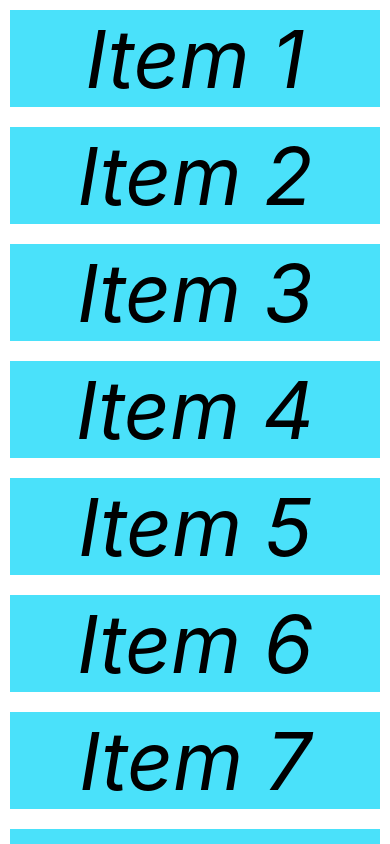
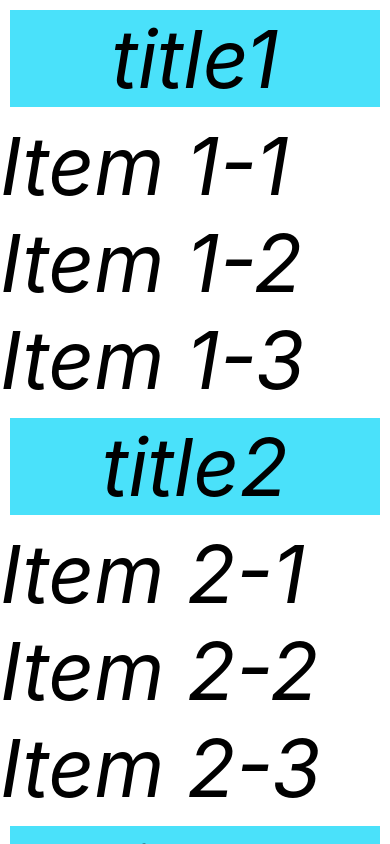
Before and after one commit to enrick-dev/study-app-React-Native, a React Native app: screen / in a window 390 px wide. Built offline with nearby package versions, Linux system fonts and the light colour scheme.

Commit message:
FlatList & SectionList with Nested Array

```diff
--- a/App.js
+++ b/App.js
@@ -1,46 +1,111 @@
 import React, {useState} from 'react';
-import {StyleSheet, View, Text, Button, Linking, ScrollView, RefreshControl} from 'react-native';
+import {
+  StyleSheet,
+  View,
+  Text,
+  Button,
+  Linking,
+  ScrollView,
+  RefreshControl,
+  FlatList,
+  SectionList
+} from 'react-native';
 
 const App = () => {
 
   const [Items, setItems] = useState([
-    {key: 1, item: 'Item 1'},
-    {key: 2, item: 'Item 2'},
-    {key: 3, item: 'Item 3'},
-    {key: 4, item: 'Item 4'},
-    {key: 5, item: 'Item 5'},
-    {key: 6, item: 'Item 6'},
-    {key: 7, item: 'Item 7'},
-    {key: 8, item: 'Item 8'},
+    {key: '1', name: 'Item 1'},
+    {key: '2', name: 'Item 2'},
+    {key: '3', name: 'Item 3'},
+    {key: '4', name: 'Item 4'},
+    {key: '5', name: 'Item 5'},
+    {key: '6', name: 'Item 6'},
+    {key: '7', name: 'Item 7'},
+    {key: '8', name: 'Item 8'},
   ]);
+  const DATA =[
+    {
+      title:'title1',
+      data: ['Item 1-1', 'Item 1-2', 'Item 1-3'],
+    },
+    {
+      title:'title2',
+      data: ['Item 2-1', 'Item 2-2', 'Item 2-3'],
+    },
+    {
+      title:'title3',
+      data: ['Item 3-1'],
+    },
+    {
+      title:'title4',
+      data: ['Item 4-1', 'Item 4-2'],
+    },
+  ]
   const [Refreshing, setRefreshing] = useState(false);
 
   const onRefresh = () => {
     setRefreshing(true);
-    setItems([...Items, {key: 69, item: 'item 69'}]);
+    setItems([...Items, {name: 'item 69'}]);
     setRefreshing(false);
   };
   return (
-    <ScrollView
-    style={styles.body}
-    refreshControl={
-      <RefreshControl
-      refreshing={ Refreshing }
-      onRefresh={onRefresh}
-      colors={['#ff9809']}
-      />
-    }
-    >
-    {
-      Items.map((object) => {
-        return (
-          <View style={styles.item} key={object.key}>
-            <Text style={styles.text}>{object.item}</Text>
-          </View>
-        )
-      })
-    }
-    </ScrollView>
+    //-----------------------SECTION LIST------------------------
+
+    <SectionList
+      keyExtractor={(item, index) => index.toString()}
+      sections={DATA}
+      renderItem={({item}) => (
+        <Text style={styles.text}>{item}</Text>
+      )}
+      renderSectionHeader={({section})=>(
+        <View style={styles.item}>
+          <Text style={styles.text}>{section.title}</Text>
+        </View>
+      )}
+    />
+
+    //-----------------------FLAT LIST------------------------
+
+    // <FlatList
+    //   keyExtractor={(item, index) => index.toString()}
+    //   data={Items}
+    //   renderItem={({item})=> (
+    //     <View style={styles.item}>
+    //       <Text style={styles.text}>{item.name}</Text>
+    //     </View>
+    //   )}
+    //   refreshControl={
+    //     <RefreshControl
+    //     refreshing={ Refreshing }
+    //     onRefresh={onRefresh}
+    //     colors={['#ff9809']}
+    //     />
+    //   }
+    // />
+
+
+    //-----------------------SCROLL VIEW------------------------
+
+    // <ScrollView
+    // style={styles.body}
+    // refreshControl={
+    //   <RefreshControl
+    //   refreshing={ Refreshing }
+    //   onRefresh={onRefresh}
+    //   colors={['#ff9809']}
+    //   />
+    // }
+    // >
+    // {
+    //   Items.map((object) => {
+    //     return (
+    //       <View style={styles.item} key={object.key}>
+    //         <Text style={styles.text}>{object.item}</Text>
+    //       </View>
+    //     )
+    //   })
+    // }
+    // </ScrollView>
   );
 };
 
```
